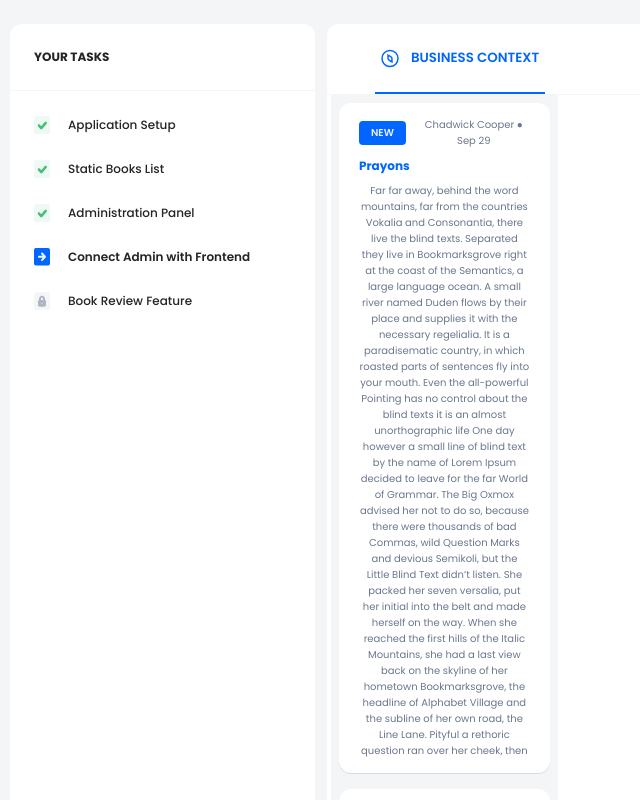
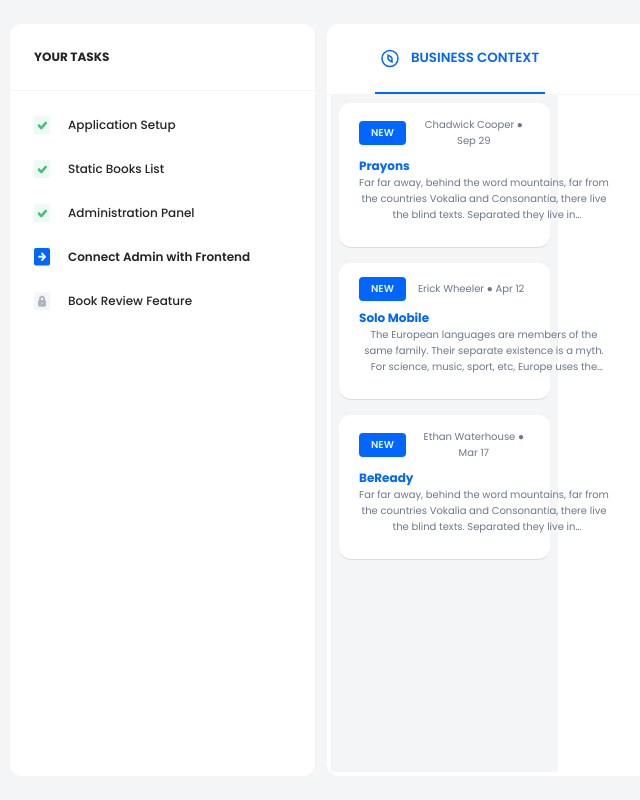
Before and after one commit to masterHAWK99/junior-front-end-developer-1664373968, a React (Create React App) app: page / in a window 1280 px wide. Shown: the top 800 px of the page, without its empty margins (14-654 px from the left). Built offline with nearby package versions, Linux system fonts and the light colour scheme.

Commit message:
#5 Implement truncate

```diff
--- a/src/component/businessContexts/ContextTab.jsx
+++ b/src/component/businessContexts/ContextTab.jsx
@@ -26,7 +26,9 @@ export const ContextTab = ({ onClick, tabContent, active, read }) => {
         </p>
       </div>
       <p className={`text-md mt-2 ${titleClassNameWhenNew}`}>{title}</p>
-      <p className="text-sm text-light mt-2">{content}</p>
+      <p className="text-left text-sm text-light mt-2 module line-clamp">
+        {content}
+      </p>
     </button>
   );
 };
--- a/src/index.css
+++ b/src/index.css
@@ -305,7 +305,26 @@ body {
 .btn-empty {
   background-color: transparent;
 }
+
+/**********************/
+/*      Others        */
+/**********************/
 .avatar {
   border-color: #c3c4c6;
   padding: 0.1rem;
 }
+
+.module {
+  width: 250px;
+  margin: 0 0 1em 0;
+  overflow: hidden;
+}
+.module p {
+  margin: 0;
+}
+
+.line-clamp {
+  display: -webkit-box;
+  -webkit-line-clamp: 3;
+  -webkit-box-orient: vertical;
+}
```
